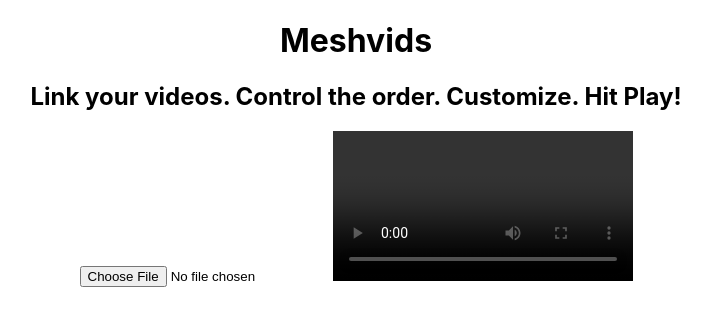
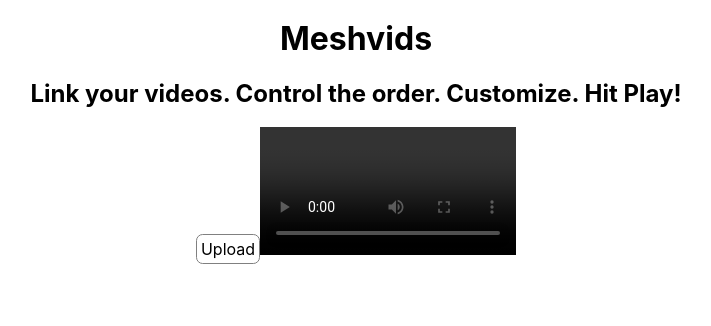
Before and after one commit to harrisgomez/meshvids, a React (Create React App) app: page / in a window 1280 px wide. Shown: the top 326 px of the page, without its empty margins (284-995 px from the left). Built offline with nearby package versions, Linux system fonts and the light colour scheme.

Commit message:
Remoted default App style. Added custom video input button.

```diff
--- a/package.json
+++ b/package.json
@@ -13,7 +13,8 @@
     "react-scripts": "^3.4.3",
     "redux": "^4.0.5",
     "redux-logger": "^3.0.6",
-    "redux-thunk": "^2.3.0"
+    "redux-thunk": "^2.3.0",
+    "tachyons": "^4.12.0"
   },
   "scripts": {
     "start": "react-scripts start",
--- a/src/App.css
+++ b/src/App.css
@@ -1,38 +1,3 @@
 .App {
   text-align: center;
 }
-
-.App-logo {
-  height: 40vmin;
-  pointer-events: none;
-}
-
-@media (prefers-reduced-motion: no-preference) {
-  .App-logo {
-    animation: App-logo-spin infinite 20s linear;
-  }
-}
-
-.App-header {
-  background-color: #282c34;
-  min-height: 100vh;
-  display: flex;
-  flex-direction: column;
-  align-items: center;
-  justify-content: center;
-  font-size: calc(10px + 2vmin);
-  color: white;
-}
-
-.App-link {
-  color: #61dafb;
-}
-
-@keyframes App-logo-spin {
-  from {
-    transform: rotate(0deg);
-  }
-  to {
-    transform: rotate(360deg);
-  }
-}
--- a/src/App.js
+++ b/src/App.js
@@ -2,6 +2,7 @@ import React, { Component } from 'react';
 import { connect } from 'react-redux';
 import { VideoContainer } from './js/containers/VideoContainer';
 import './App.css';
+import 'tachyons';
 
 import {
     doUploadVideo
--- /dev/null
+++ b/src/js/containers/VideoContainer.css
@@ -0,0 +1,5 @@
+label {
+    padding: 4px;
+    border: 1px solid gray;
+    border-radius: 5pt;
+}
--- a/src/js/containers/VideoContainer.js
+++ b/src/js/containers/VideoContainer.js
@@ -1,29 +1,30 @@
 import React, { Component } from 'react';
+import './VideoContainer.css';
 // import { Video } from '../components/Video';
 
 export class VideoContainer extends Component {
     componentDidMount() {
         (() => {
             const URL = window.URL || window.webkitURL;
-            const displayMessage = (message, isError) => {
-                const element = document.querySelector('#message');
-                element.innerHTML = message;
-                element.className = isError ? 'error' : 'info';
-            };
+            // const displayMessage = (message, isError) => {
+            //     const element = document.querySelector('#message');
+            //     element.innerHTML = message;
+            //     element.className = isError ? 'error' : 'info';
+            // };
             const playSelectedFile = function (event) {
                 const file = this.files[0];
-                const type = file.type;
+                // const type = file.type;
                 const videoNode = document.querySelector('video');
-                let canPlay = videoNode.canPlayType(type);
+                // let canPlay = videoNode.canPlayType(type);
 
-                if (canPlay === '') canPlay = 'no';
+                // if (canPlay === '') canPlay = 'no';
 
-                const message = 'Can play type "' + type + '": ' + canPlay;
-                const isError = canPlay === 'no';
+                // const message = 'Can play type "' + type + '": ' + canPlay;
+                // const isError = canPlay === 'no';
 
-                displayMessage(message, isError);
+                // displayMessage(message, isError);
 
-                if (isError) return;
+                // if (isError) return;
 
                 const fileURL = URL.createObjectURL(file);
 
@@ -36,12 +37,12 @@ export class VideoContainer extends Component {
     }
 
     render() {
-        console.log(this.props.videoIds);
         return (
-            <div id="video-container">
-                <div id="message"></div>
-                <input type="file" accept="video/*" />
-                <video controls autoPlay></video>
+            <div id="video-container" className=''>
+                {/* <div id="message"></div> */}
+                <input id='video' style={{display: 'none'}} type="file" accept="video/*" />
+                <label htmlFor="video">Upload</label>
+                <video className='w-20' controls autoPlay></video>
             </div>
         );
     }
```
Also changed, not shown: 1 other file (tests, documents, lock files or other folders).
